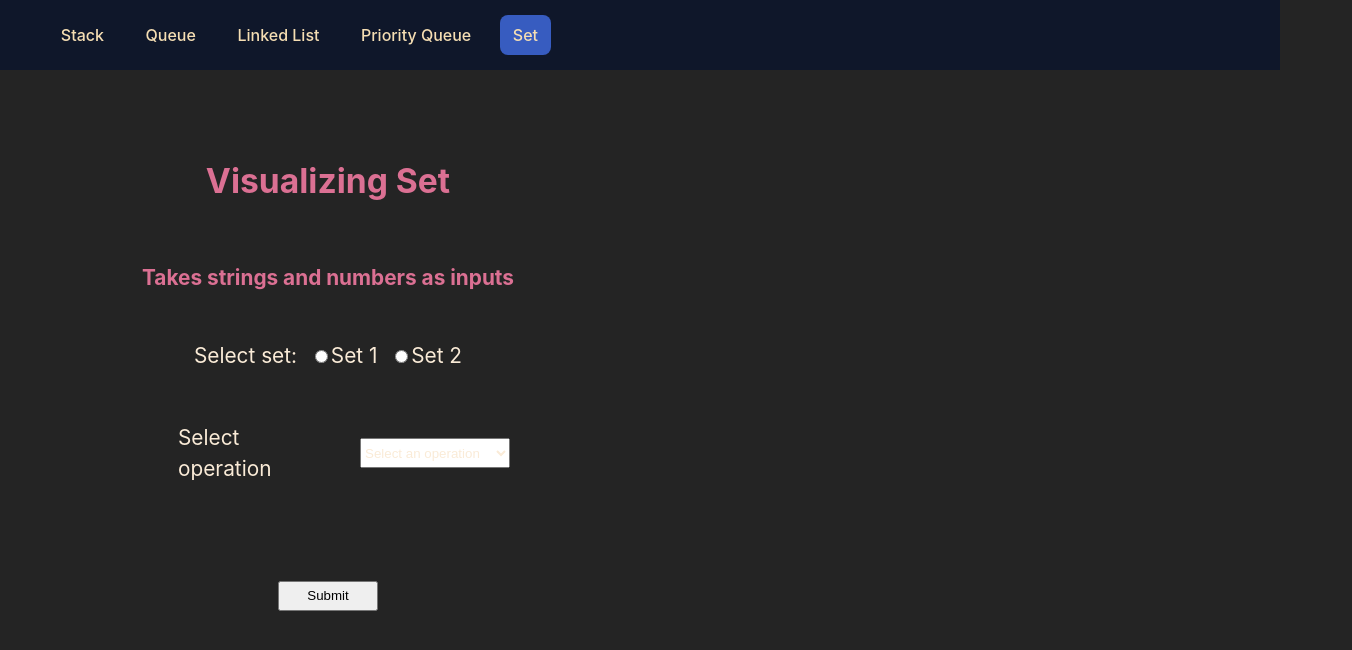
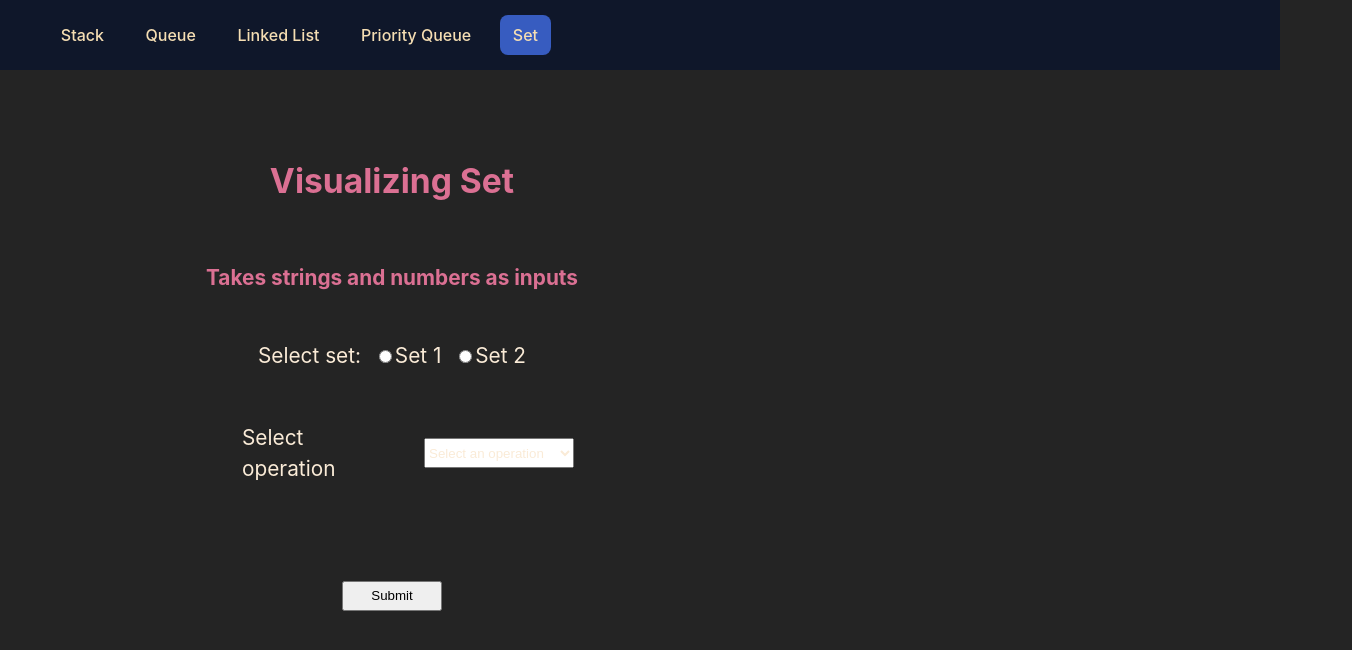
Before and after one commit to NatsuDrag9/ds-algo, a React (Vite) app: page /ds-algo/set in a window 1280 px wide. Shown: the top 650 px of the page, 1352 px wide, since content can reach past the window. Built offline with nearby package versions, Linux system fonts and the light colour scheme.

Commit message:
Added margins

```diff
--- a/src/components/Linkedlist/style.scss
+++ b/src/components/Linkedlist/style.scss
@@ -8,7 +8,7 @@
   width: 100%;
   height: 100%;
   //   border: 1px solid blue;
-  margin-top: 10%;
+  margin: 10% 5%;
 
   .form-wrapper {
     display: flex;
--- a/src/components/MySet/style.scss
+++ b/src/components/MySet/style.scss
@@ -7,7 +7,7 @@
   justify-content: space-around;
   width: 100%;
   height: 100%;
-  margin-top: 10%;
+  margin: 10% 5%;
 
   .form-wrapper {
     display: flex;
```
